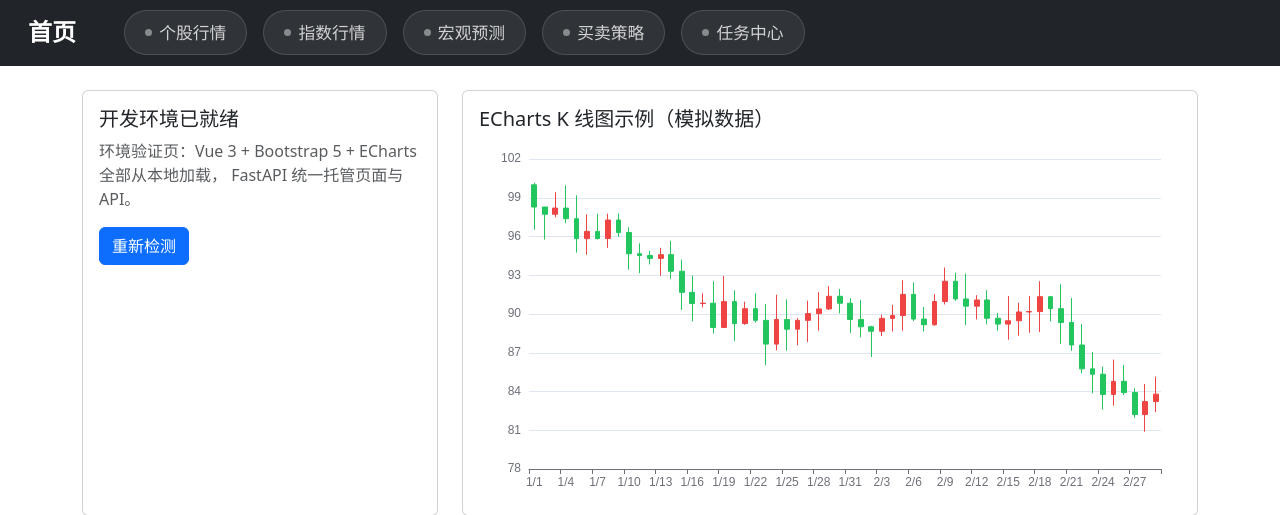
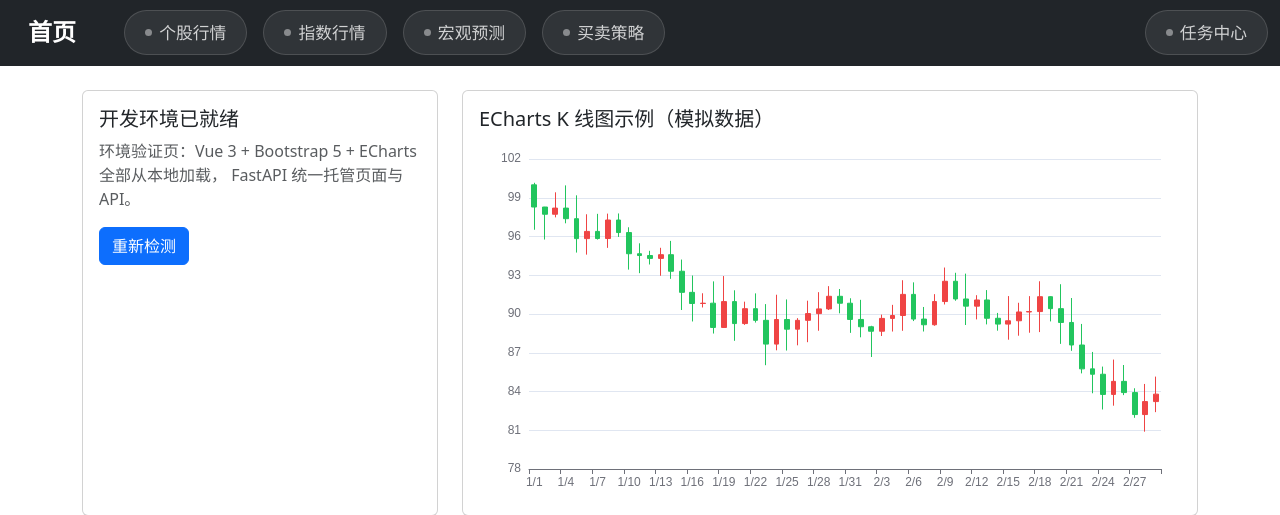
Before and after one commit to xiaopan91/ps_web, a FastAPI app: page / in a window 1280 px wide. Shown: the top 515 px of the page. Run offline with FastAPI, Linux system fonts and the light colour scheme; some libraries are stand-ins or nearby versions.

Commit message:
导航调整：任务中心移至最右侧
八个页面统一：任务中心从左侧导航组移出，ms-auto 推到最右
（工具入口与内容导航分离）。

Co-Authored-By: Claude Code <noreply@anthropic.com>

```diff
--- a/templates/grid_lab.html
+++ b/templates/grid_lab.html
@@ -26,8 +26,8 @@
           <a class="app-nav" href="/index">指数行情</a>
           <a class="app-nav" href="/predict">宏观预测</a>
           <a class="app-nav active" href="/strategy">买卖策略</a>
-          <a class="app-nav" href="/tasks">任务中心</a>
         </div>
+        <a class="app-nav ms-auto" href="/tasks">任务中心</a>
       </div>
     </nav>
 
--- a/templates/index.html
+++ b/templates/index.html
@@ -19,8 +19,8 @@
           <a class="app-nav" href="/index">指数行情</a>
           <a class="app-nav" href="/predict">宏观预测</a>
           <a class="app-nav" href="/strategy">买卖策略</a>
-          <a class="app-nav" href="/tasks">任务中心</a>
         </div>
+        <a class="app-nav ms-auto" href="/tasks">任务中心</a>
       </div>
     </nav>
 
--- a/templates/index_quotes.html
+++ b/templates/index_quotes.html
@@ -22,8 +22,8 @@
           <a class="app-nav active" href="/index">指数行情</a>
           <a class="app-nav" href="/predict">宏观预测</a>
           <a class="app-nav" href="/strategy">买卖策略</a>
-          <a class="app-nav" href="/tasks">任务中心</a>
         </div>
+        <a class="app-nav ms-auto" href="/tasks">任务中心</a>
       </div>
     </nav>
 
--- a/templates/predict.html
+++ b/templates/predict.html
@@ -34,8 +34,8 @@
           <a class="app-nav" href="/index">指数行情</a>
           <a class="app-nav active" href="/predict">宏观预测</a>
           <a class="app-nav" href="/strategy">买卖策略</a>
-          <a class="app-nav" href="/tasks">任务中心</a>
         </div>
+        <a class="app-nav ms-auto" href="/tasks">任务中心</a>
       </div>
     </nav>
 
--- a/templates/sentiment.html
+++ b/templates/sentiment.html
@@ -71,8 +71,8 @@
           <a class="app-nav" href="/index">指数行情</a>
           <a class="app-nav active" href="/predict">宏观预测</a>
           <a class="app-nav" href="/strategy">买卖策略</a>
-          <a class="app-nav" href="/tasks">任务中心</a>
         </div>
+        <a class="app-nav ms-auto" href="/tasks">任务中心</a>
       </div>
     </nav>
 
--- a/templates/stock.html
+++ b/templates/stock.html
@@ -30,8 +30,8 @@
           <a class="app-nav" href="/index">指数行情</a>
           <a class="app-nav" href="/predict">宏观预测</a>
           <a class="app-nav" href="/strategy">买卖策略</a>
-          <a class="app-nav" href="/tasks">任务中心</a>
         </div>
+        <a class="app-nav ms-auto" href="/tasks">任务中心</a>
       </div>
     </nav>
 
--- a/templates/strategy.html
+++ b/templates/strategy.html
@@ -31,8 +31,8 @@
           <a class="app-nav" href="/index">指数行情</a>
           <a class="app-nav" href="/predict">宏观预测</a>
           <a class="app-nav active" href="/strategy">买卖策略</a>
-          <a class="app-nav" href="/tasks">任务中心</a>
         </div>
+        <a class="app-nav ms-auto" href="/tasks">任务中心</a>
       </div>
     </nav>
 
--- a/templates/tasks.html
+++ b/templates/tasks.html
@@ -30,8 +30,8 @@
           <a class="app-nav" href="/index">指数行情</a>
           <a class="app-nav" href="/predict">宏观预测</a>
           <a class="app-nav" href="/strategy">买卖策略</a>
-          <a class="app-nav active" href="/tasks">任务中心</a>
         </div>
+        <a class="app-nav ms-auto active" href="/tasks">任务中心</a>
       </div>
     </nav>
 
```
